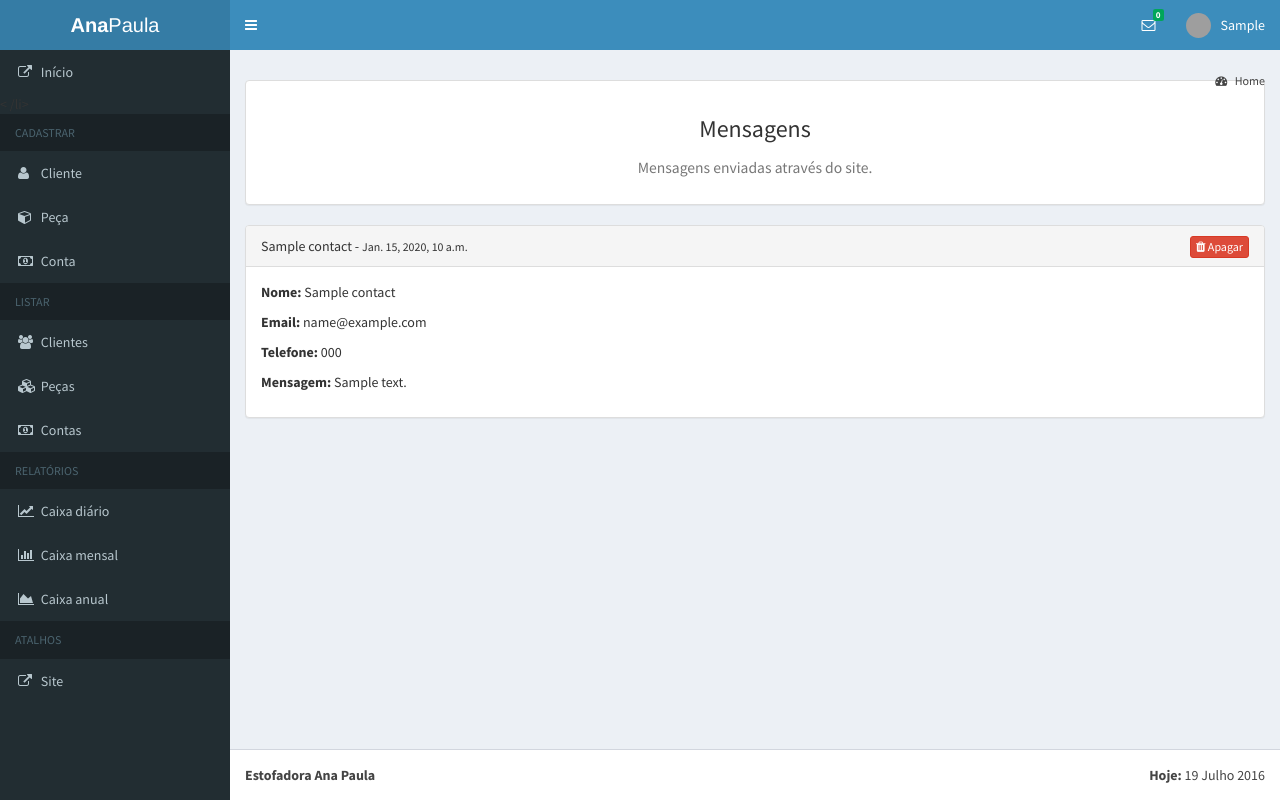
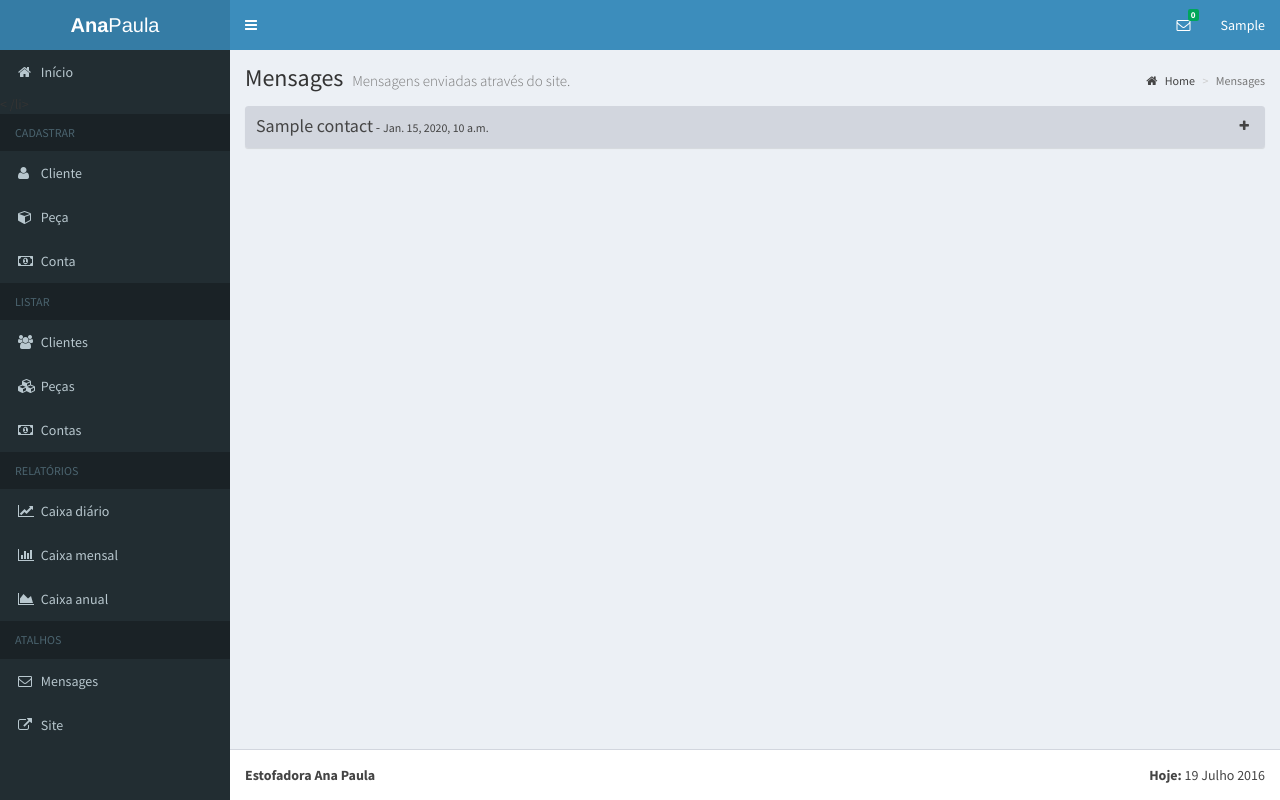
Before and after one commit to delete/estofadora, a Django app: a page that uses estofadora/core/templates/base.html in a window 1280 px wide. Run offline with Django 3.2, Linux system fonts and the light colour scheme; a user stored in the database is signed in; tables that the repository leaves empty hold one stand-in row (values such as "Sample post"); some libraries are stand-ins or nearby versions; grey boxes are pictures that could not be loaded.

Commit message:
update messages page
Update messages page to new layout and add links to base.html

```diff
--- a/estofadora/core/templates/base.html
+++ b/estofadora/core/templates/base.html
@@ -47,95 +47,25 @@
       <div class="navbar-custom-menu">
         <ul class="nav navbar-nav">
           <!-- Messages: style can be found in dropdown.less-->
-          <li class="dropdown messages-menu">
-            <a href="#" class="dropdown-toggle" data-toggle="dropdown">
+          <li>
+            <a href="{% url 'core:contactMessages' %}">
               <i class="fa fa-envelope-o"></i>
               <span class="label label-success">{% get_mensagens %}</span>
             </a>
-            <ul class="dropdown-menu">
-              <li class="header">Você tem {% get_mensagens %} mensage{{ get_mensagens|pluralize:"m,ns" }} </li>
-              <li>
-                <!-- inner menu: contains the actual data -->
-                <ul class="menu">
-                  <li><!-- start message -->
-                    <a href="#">
-                      <div class="pull-left">
-                        <img src="dist/img/user2-160x160.jpg" class="img-circle" alt="User Image">
-                      </div>
-                      <h4>
-                        Support Team
-                        <small><i class="fa fa-clock-o"></i> 5 mins</small>
-                      </h4>
-                      <p>Why not buy a new awesome theme?</p>
-                    </a>
-                  </li>
-                  <!-- end message -->
-                  <li>
-                    <a href="#">
-                      <div class="pull-left">
-                        <img src="dist/img/user3-128x128.jpg" class="img-circle" alt="User Image">
-                      </div>
-                      <h4>
-                        AdminLTE Design Team
-                        <small><i class="fa fa-clock-o"></i> 2 hours</small>
-                      </h4>
-                      <p>Why not buy a new awesome theme?</p>
-                    </a>
-                  </li>
-                  <li>
-                    <a href="#">
-                      <div class="pull-left">
-                        <img src="dist/img/user4-128x128.jpg" class="img-circle" alt="User Image">
-                      </div>
-                      <h4>
-                        Developers
-                        <small><i class="fa fa-clock-o"></i> Today</small>
-                      </h4>
-                      <p>Why not buy a new awesome theme?</p>
-                    </a>
-                  </li>
-                  <li>
-                    <a href="#">
-                      <div class="pull-left">
-                        <img src="dist/img/user3-128x128.jpg" class="img-circle" alt="User Image">
-                      </div>
-                      <h4>
-                        Sales Department
-                        <small><i class="fa fa-clock-o"></i> Yesterday</small>
-                      </h4>
-                      <p>Why not buy a new awesome theme?</p>
-                    </a>
-                  </li>
-                  <li>
-                    <a href="#">
-                      <div class="pull-left">
-                        <img src="dist/img/user4-128x128.jpg" class="img-circle" alt="User Image">
-                      </div>
-                      <h4>
-                        Reviewers
-                        <small><i class="fa fa-clock-o"></i> 2 days</small>
-                      </h4>
-                      <p>Why not buy a new awesome theme?</p>
-                    </a>
-                  </li>
-                </ul>
-              </li>
-              <li class="footer"><a href="#">Ver todas as mensagens</a></li>
-            </ul>
           </li>
           <!-- User Account: style can be found in dropdown.less -->
           <li class="dropdown user user-menu">
             <a href="#" class="dropdown-toggle" data-toggle="dropdown">
-              <img src="dist/img/user2-160x160.jpg" class="user-image" alt="User Image">
+              <!--<img src="dist/img/user2-160x160.jpg" class="user-image" alt="User Image">-->
               <span class="hidden-xs">{{ user.first_name }}</span>
             </a>
             <ul class="dropdown-menu">
               <!-- User image -->
               <li class="user-header">
-                <img src="dist/img/user2-160x160.jpg" class="img-circle" alt="User Image">
+                <!--<img src="dist/img/user2-160x160.jpg" class="img-circle" alt="User Image">-->
                 <p>
                   {{ user.first_name }}
-                  <small>{{ user.last_login}} </small>
+                  <small><strong>Último acesso:</strong> {{ user.last_login}} </small>
                 </p>
               </li>
               <!-- Menu Footer-->
@@ -160,7 +90,7 @@
       <!-- sidebar menu: : style can be found in sidebar.less -->
       <ul class="sidebar-menu">
         <li {% if section == "dashboard" %}class="selected"{% endif %}>
-          <a href="{%url 'core:home' %}"><i class="fa fa-external-link"></i> <span>Início</span></a><
+          <a href="{%url 'core:home' %}"><i class="fa fa-home"></i> <span>Início</span></a><
         /li>
         <li class="header">CADASTRAR</li>
         <li {% if section == "client_add" %}class="selected"{% endif %}>
@@ -193,6 +123,7 @@
           <a href="{% url 'statement:cash_annual' %}  "><i class="fa fa-area-chart"></i> <span>Caixa anual</span></a>
         </li>
         <li class="header">ATALHOS</li>
+        <li><a href="{%url 'core:contactMessages' %}"><i class="fa fa-envelope-o"></i> <span>Mensages</span></a></li>
         <li><a href="{%url 'core:site' %}"><i class="fa fa-external-link"></i> <span>Site</span></a></li>
       </ul>
     </section>
@@ -211,7 +142,7 @@
         {% endblock content-header-subtitle %}
       </h1>
       <ol class="breadcrumb">
-        <li><a href="{% url 'core:home' %}"><i class="fa fa-dashboard"></i> Home</a></li>
+        <li><a href="{% url 'core:home' %}"><i class="fa fa-home"></i> Home</a></li>
         {% block content-header-breadcrumb %}
         {% endblock content-header-breadcrumb %}
       </ol>
--- a/estofadora/core/templates/contactMessages.html
+++ b/estofadora/core/templates/contactMessages.html
@@ -1,48 +1,51 @@
 {% extends "base.html" %}
 
+{% block title %}Mensages{% endblock title %}
+
+{% block content-header-title %}
+Mensages
+{% endblock content-header-title %}
+
+{% block content-header-subtitle %}
+<small>Mensagens enviadas através do site.</small>
+{% endblock content-header-subtitle %}
+
+{% block content-header-breadcrumb %}
+<li class="active">Mensages</li>
+{% endblock content-header-breadcrumb %}
+
 {% block content %}
-<div class="panel panel-default">
-    <div class="panel-body">
-        <h3>
-        	<p class="text-center">Mensagens</p>
-        	<p class="text-center">
-        		<small>Mensagens enviadas através do site.</small>
-        	</p>
-        </h3>
-    </div>
-</div>
+
 
 {% if contactMessages %}
 
   {% for contact in contactMessages %}
 
   	{% if contact.read %}
-		<div class="panel panel-default">
+  	<div class="box box-default box-solid collapsed-box">
   	{% else %}
-		<div class="panel panel-primary">
+  	<div class="box box-primary box-solid">
   	{% endif %}
 
-			<div class="panel-heading">
-				{% if not contact.read %}
-                <a class="btn btn-success btn-xs" role="button"
-                        href="{% url 'core:markMessageAsRead' contact.pk %}"
-                        title="Marcar mensagem como lida">
-                        <i class="fa fa-eye"></i>
-						Lido
-                </a> -
+  		<div class="box-header with-border">
+        <h3 class="box-title">
+          {{ contact.subject }}
+        </h3> - <small>{{ contact.created_at }}</small>
+
+        <div class="box-tools pull-right">
+          {% if contact.read %}
+          <button type="button" class="btn btn-box-tool" data-widget="collapse">
+            <i class="fa fa-plus"></i>
+          </button>
+          {% else %}
+          <button type="button" class="btn btn-box-tool" data-widget="collapse">
+            <i class="fa fa-minus"></i>
+          </button>
           {% endif %}
-                {{ contact.subject }} - <small>{{ contact.created_at }}</small>
-                <div class="pull-right">
-					<a class="btn btn-danger btn-xs" role="button"
-	                        href="{% url 'core:deleteMessage' contact.pk %}"
-	                        title="Apagar mensagem">
-	                        <i class="fa fa-trash"></i>
-	                        Apagar
-	                </a>
+
   		  </div>
       </div>
-
-			<div class="panel-body">
+  		<div class="box-body">
   			<p><strong>Nome:</strong> {{contact.name}}</p>
   			{% if contact.email %}
   				<p><strong>Email:</strong> {{contact.email}}</p>
@@ -53,13 +56,28 @@
   			<p><strong>Mensagem:</strong> {{contact.description}}</p>
   		</div>
 
+      <div class="box-footer">
+        {% if not contact.read %}
+          <a class="btn btn-success btn-xs" role="button"
+            href="{% url 'core:markMessageAsRead' contact.pk %}"
+            title="Marcar mensagem como lida">
+            <i class="fa fa-eye"></i>
+            Lido
+          </a>
+        {% endif %}
+        <a class="btn btn-danger btn-xs pull-right" role="button"
+          href="{% url 'core:deleteMessage' contact.pk %}"
+          title="Apagar mensagem">
+          <i class="fa fa-trash"></i>
+          Apagar
+        </a>
       </div>
-
+  	</div>
   {% endfor %}
 
 {% else %}
   <div class="alert alert-warning text-center" role="alert">
-	Nenhuma mensagem!
+  	Nenhuma mensagem enviada.
   </div>
 {% endif %}
 
```
Also changed, not shown: estofadora/core/tests/test_views.py (+1 -1 lines). Lines whose indentation alone changed are shown as unchanged.
